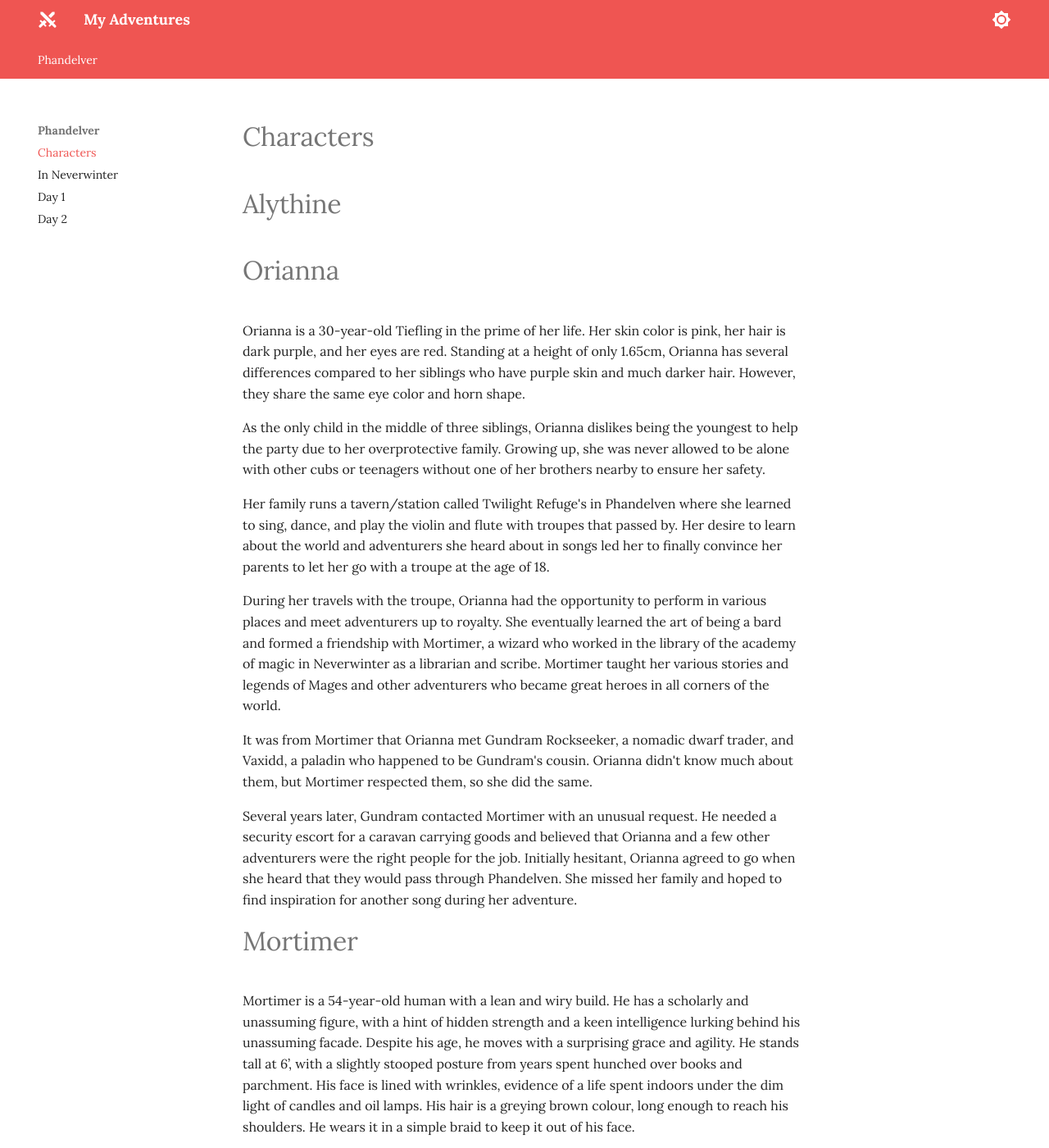
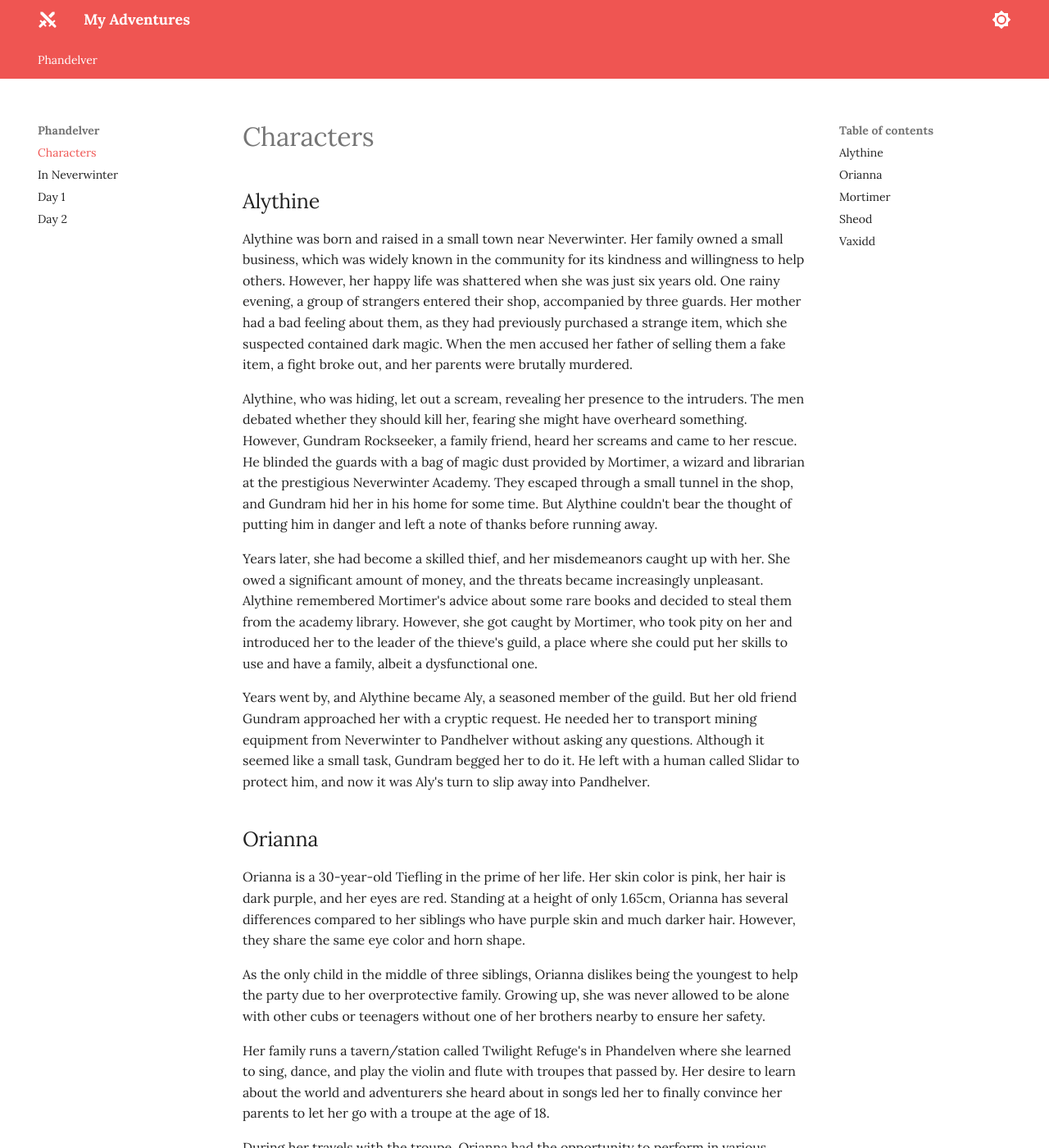
Before and after one commit to jonasmcferreira/adventures, an MkDocs documentation site: the page built from docs/phandelver/characters.md, in a window 1280 px wide and 1400 px high. Shown: the whole window at 82% size. Built offline with MkDocs 1.6.1 and Material for MkDocs 9.7.7, drawn with Linux system fonts in a browser that asks for light colours.

Commit message:
modified docs/phandelver/characters.md

```diff
--- a/docs/phandelver/characters.md
+++ b/docs/phandelver/characters.md
@@ -1,10 +1,16 @@
 # Characters
 
-# Alythine
+## Alythine
 
+Alythine was born and raised in a small town near Neverwinter. Her family owned a small business, which was widely known in the community for its kindness and willingness to help others. However, her happy life was shattered when she was just six years old. One rainy evening, a group of strangers entered their shop, accompanied by three guards. Her mother had a bad feeling about them, as they had previously purchased a strange item, which she suspected contained dark magic. When the men accused her father of selling them a fake item, a fight broke out, and her parents were brutally murdered.
 
+Alythine, who was hiding, let out a scream, revealing her presence to the intruders. The men debated whether they should kill her, fearing she might have overheard something. However, Gundram Rockseeker, a family friend, heard her screams and came to her rescue. He blinded the guards with a bag of magic dust provided by Mortimer, a wizard and librarian at the prestigious Neverwinter Academy. They escaped through a small tunnel in the shop, and Gundram hid her in his home for some time. But Alythine couldn't bear the thought of putting him in danger and left a note of thanks before running away.
 
-# Orianna
+Years later, she had become a skilled thief, and her misdemeanors caught up with her. She owed a significant amount of money, and the threats became increasingly unpleasant. Alythine remembered Mortimer's advice about some rare books and decided to steal them from the academy library. However, she got caught by Mortimer, who took pity on her and introduced her to the leader of the thieve's guild, a place where she could put her skills to use and have a family, albeit a dysfunctional one.
+
+Years went by, and Alythine became Aly, a seasoned member of the guild. But her old friend Gundram approached her with a cryptic request. He needed her to transport mining equipment from Neverwinter to Pandhelver without asking any questions. Although it seemed like a small task, Gundram begged her to do it. He left with a human called Slidar to protect him, and now it was Aly's turn to slip away into Pandhelver.
+
+## Orianna
 
 Orianna is a 30-year-old Tiefling in the prime of her life. Her skin color is pink, her hair is dark purple, and her eyes are red. Standing at a height of only 1.65cm, Orianna has several differences compared to her siblings who have purple skin and much darker hair. However, they share the same eye color and horn shape.
 
@@ -18,7 +24,7 @@ It was from Mortimer that Orianna met Gundram Rockseeker, a nomadic dwarf trader
 
 Several years later, Gundram contacted Mortimer with an unusual request. He needed a security escort for a caravan carrying goods and believed that Orianna and a few other adventurers were the right people for the job. Initially hesitant, Orianna agreed to go when she heard that they would pass through Phandelven. She missed her family and hoped to find inspiration for another song during her adventure.
 
-# Mortimer
+## Mortimer
 
 Mortimer is a 54-year-old human with a lean and wiry build. He has a scholarly and unassuming figure, with a hint of hidden strength and a keen intelligence lurking behind his unassuming facade. Despite his age, he moves with a surprising grace and agility. He stands tall at 6’, with a slightly stooped posture from years spent hunched over books and parchment. His face is lined with wrinkles, evidence of a life spent indoors under the dim light of candles and oil lamps. His hair is a greying brown colour, long enough to reach his shoulders. He wears it in a simple braid to keep it out of his face.
 
@@ -43,7 +49,7 @@ However, everything changed when his old friend Gundram Rockseeker came to him w
 Now, at the age of 54, Mortimer has decided to venture out into the world and start adventuring. He feels that he has spent too much of his life cooped up in the academy, and he wants to use and improve his magical skills in a more exciting and fulfilling way. He knows that the road ahead will be dangerous and uncertain, but he is willing to take the risk in order to finally experience the world beyond the walls of Neverwinter.
 
 
-# Sheod
+## Sheod
 
 Once upon a time, there was a dark elf named Sheod who did not grow up in his native lands. His family had been murdered when he was just a baby, and his older sister managed to save him and flee to the Dark Forests. There, they lived for a few years, surviving by plundering the villages around the forest. However, a terrible encounter with an enraged beast left them vulnerable and exposed.
 
@@ -57,7 +63,7 @@ During one mission as a scout for a group of Paladins protecting the lands of th
 
 Although Sheod does not care much for money, he uses it to support himself and makes tips for his long-range arrows. His journey led him to discover relevant information about the Drow society in Umbreterna, where he found out that mass murders can have countless motives. He learned that on the day he fled, there was a command of execution for some families, which could hold the key to his family's murder.
 
-# Vaxidd
+## Vaxidd
 
 Vaxidd Ironforger was born into the renowned Ironforger clan, known throughout the land for their exceptional blacksmithing skills and their unmatched prowess in battle. At the age of 200, Vaxidd had already gained a reputation as a seasoned warrior and a fierce protector of the innocent.
 
```
